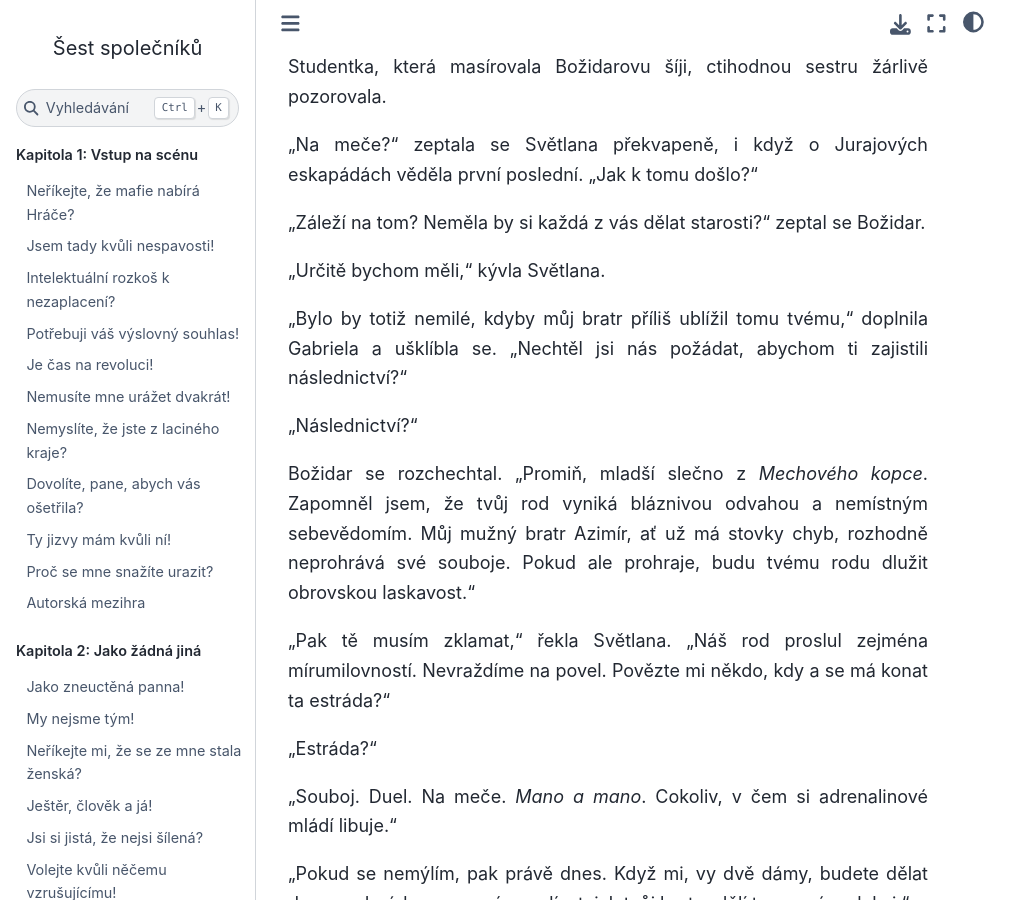
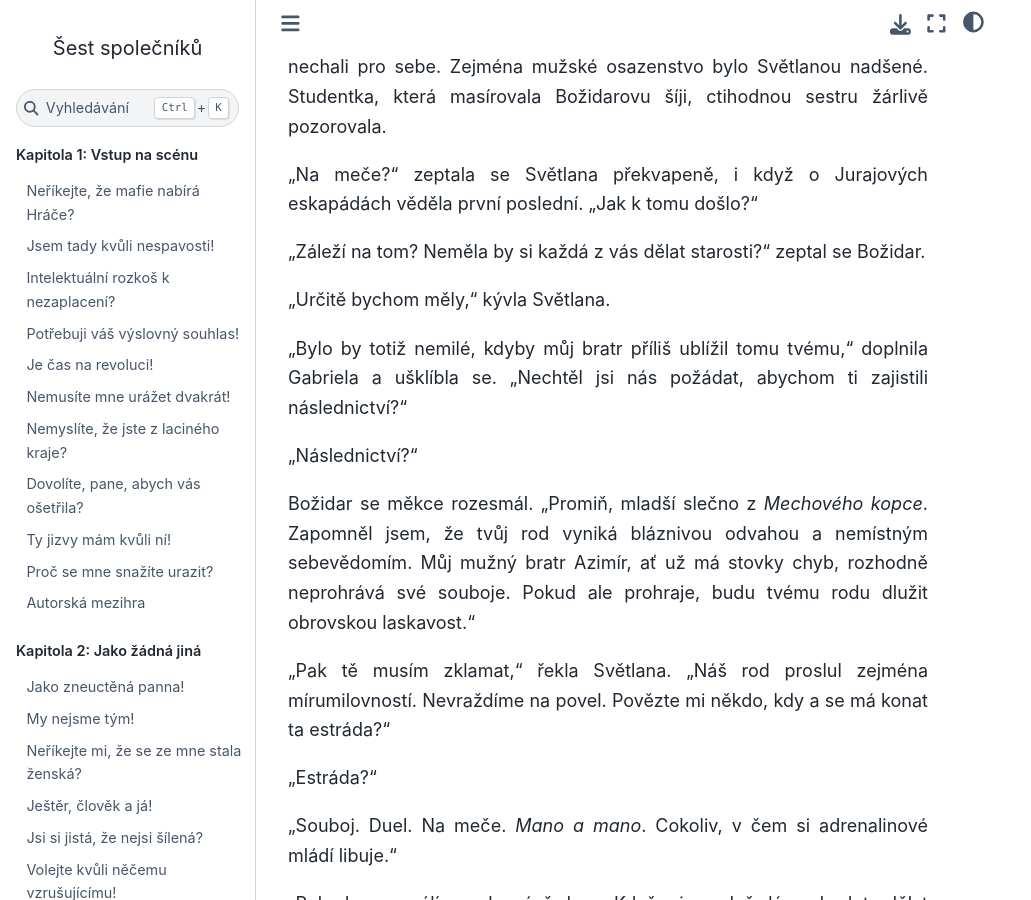
Before and after one commit to hanpari/sest-spolecniku, a Sphinx documentation site: the page built from source/sest_spolecniku/015-uklady-a-souboje/08.md, in a window 1280 px wide and 900 px high, scrolled down 7751 px. Shown: the whole window, without its empty margins (0-1031 px from the left). Built offline with Sphinx 7.4.7 and the Sphinx Book theme 1.1.4, drawn with Linux system fonts in a browser that asks for light colours; some of the changed text lies outside the part shown.

Commit message:
Update 08.md

```diff
--- a/source/sest_spolecniku/015-uklady-a-souboje/08.md
+++ b/source/sest_spolecniku/015-uklady-a-souboje/08.md
@@ -187,13 +187,13 @@ Ostatním se gesto zalíbilo a s chutí ho zopakovali. Svoje připomínky si nec
 
 "Záleží na tom? Neměla by si každá z vás dělat starosti?" zeptal se Božidar.
 
-"Určitě bychom měli," kývla Světlana.
+"Určitě bychom měly," kývla Světlana.
 
 "Bylo by totiž nemilé, kdyby můj bratr příliš ublížil tomu tvému," doplnila Gabriela a ušklíbla se. "Nechtěl jsi nás požádat, abychom ti zajistili následnictví?"
 
 "Následnictví?"
 
-Božidar se rozchechtal. "Promiň, mladší slečno z *Mechového kopce*. Zapomněl jsem, že tvůj rod vyniká bláznivou odvahou a nemístným sebevědomím. Můj mužný bratr Azimír, ať už má stovky chyb, rozhodně neprohrává své souboje. Pokud ale prohraje, budu tvému rodu dlužit obrovskou laskavost."
+Božidar se měkce rozesmál. "Promiň, mladší slečno z *Mechového kopce*. Zapomněl jsem, že tvůj rod vyniká bláznivou odvahou a nemístným sebevědomím. Můj mužný bratr Azimír, ať už má stovky chyb, rozhodně neprohrává své souboje. Pokud ale prohraje, budu tvému rodu dlužit obrovskou laskavost."
 
 "Pak tě musím zklamat," řekla Světlana. "Náš rod proslul zejména mírumilovností. Nevraždíme na povel. Povězte mi někdo, kdy a se má konat ta estráda?"
 
```
Also changed, not shown: other parts of source/sest_spolecniku/015-uklady-a-souboje/08.md (+1 -1 lines).
